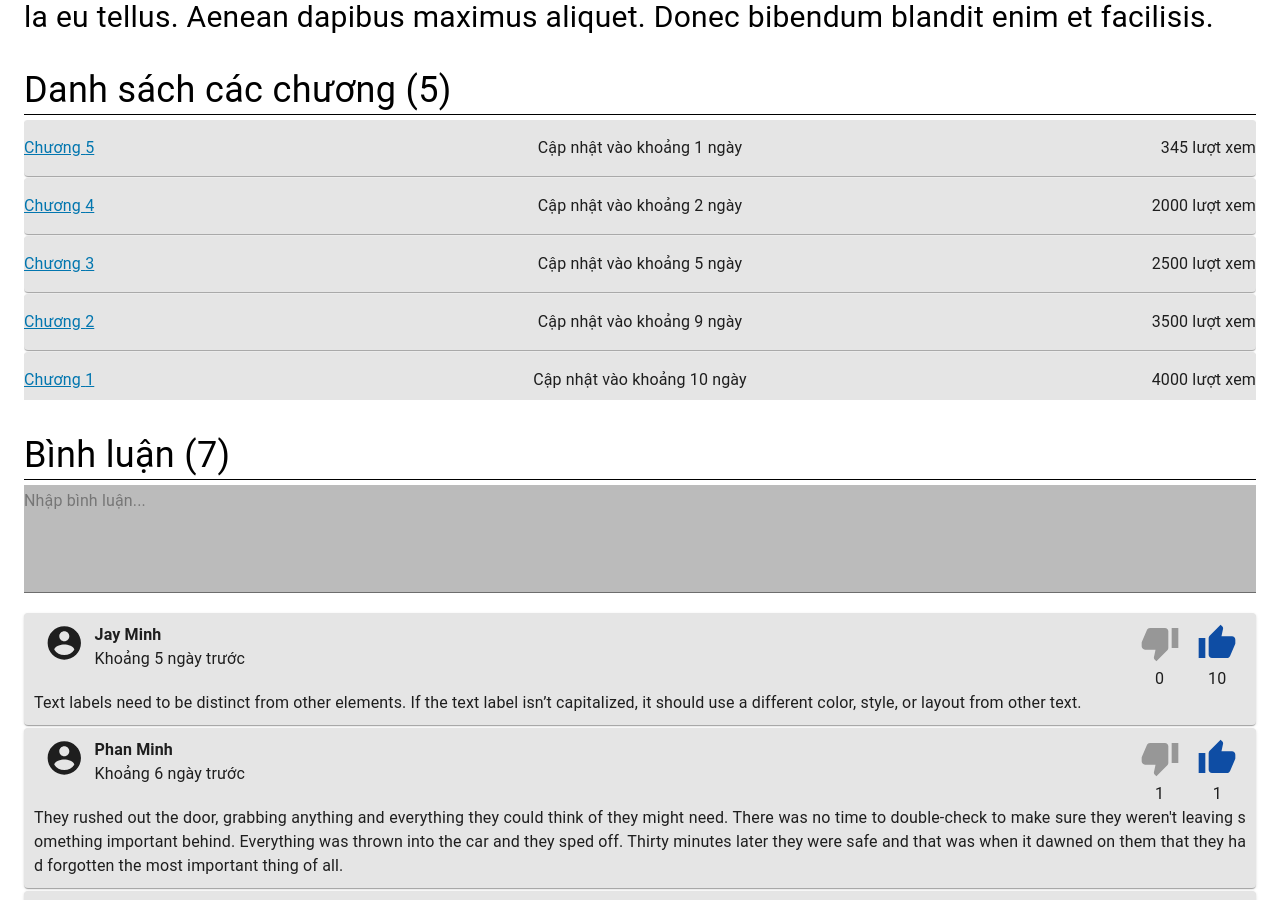
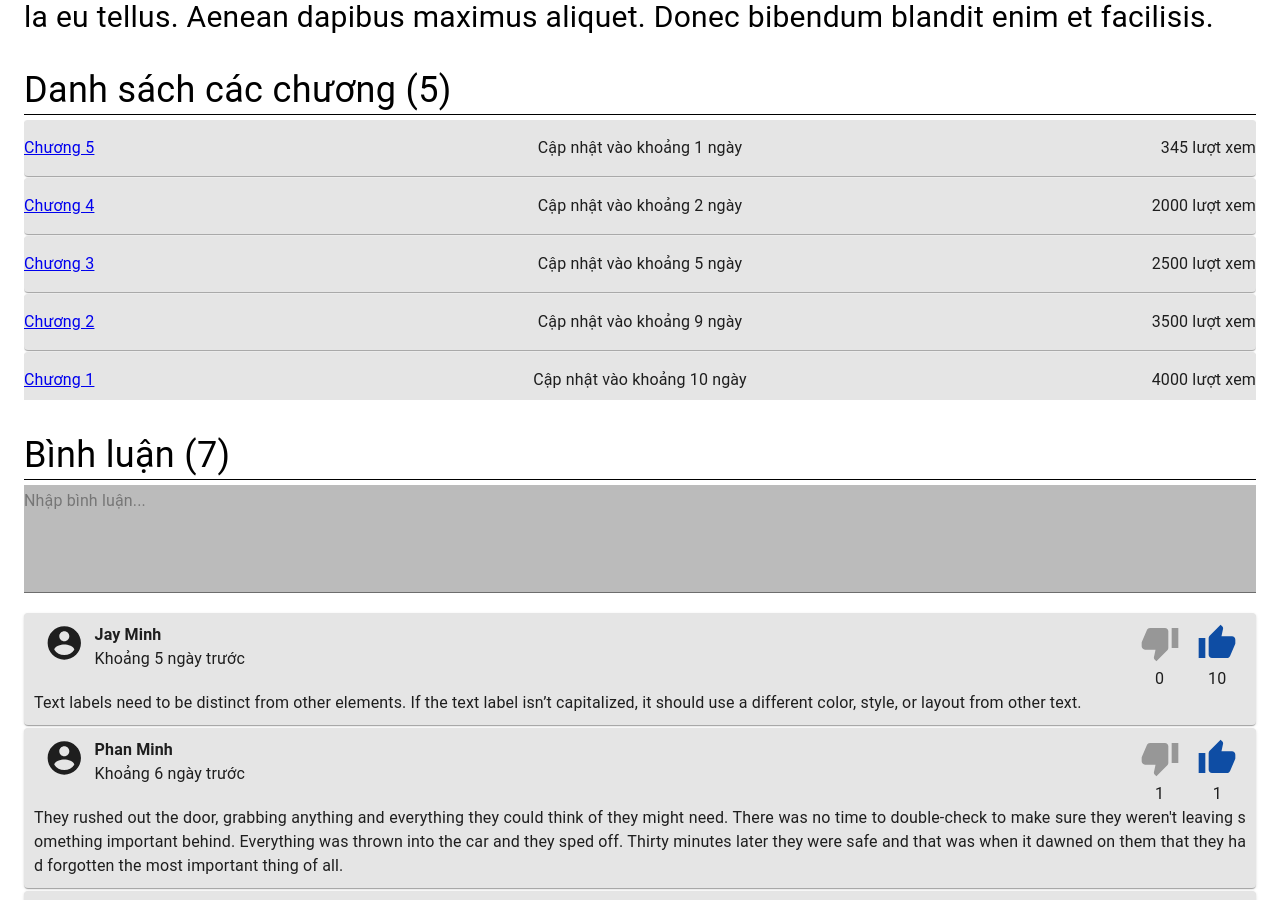
Before and after one commit to hknguyen23/WeReApp, a React (Create React App) app in the folder we-read-app/: page /Detail/10 in a window 1280 px wide. Shown: the part 800-1700 px from the top of the page. Built offline with nearby package versions, Linux system fonts and the light colour scheme.

Commit message:
update detail page
link to reading page with chapter clicked

```diff
--- a/we-read-app/src/components/detail/detail.js
+++ b/we-read-app/src/components/detail/detail.js
@@ -226,9 +226,11 @@ function Detail() {
     window.scrollTo(0, 0);
     const fictionCopy = JSON.parse(JSON.stringify(fiction));
     if (ID <= 25) {
+      fictionCopy.id = novels[ID - 1].id;
       fictionCopy.title = novels[ID - 1].name;
       fictionCopy.imgURL = imgURL[novels[ID - 1].id % imgURL.length];
     } else {
+      fictionCopy.id = topMonth[ID - 25 - 1].id;
       fictionCopy.title = topMonth[ID - 25 - 1].name;
       fictionCopy.imgURL = topMonth[ID - 25 - 1].img;
     }
@@ -265,7 +267,9 @@ function Detail() {
         }}
         >
           <Typography style={{ fontSize: '16px', width: '30%', color: '#0276af', textDecoration: 'underline' }}>
-            Chương {chapters[i].ordinal}
+            <Link key={chapters[i].ordinal} to={"/Reading/" + fiction.id + "/" + chapters[i].ordinal}>
+              Chương {chapters[i].ordinal}
+            </Link>
           </Typography>
           <Typography style={{ fontSize: '16px', width: '40%', textAlign: 'center' }}>
             Cập nhật vào khoảng {calculateDaysAdded(new Date(chapters[i].dateAdded), new Date())} ngày
@@ -351,7 +355,7 @@ function Detail() {
                 style={{ textDecoration: 'none', fontSize: '30px', color: '#0b79d0' }}
               >
                 {author.name}&nbsp;
-                </Link>
+              </Link>
             )}
             </Typography>
             <Divider className={classes.divider}></Divider>
```
